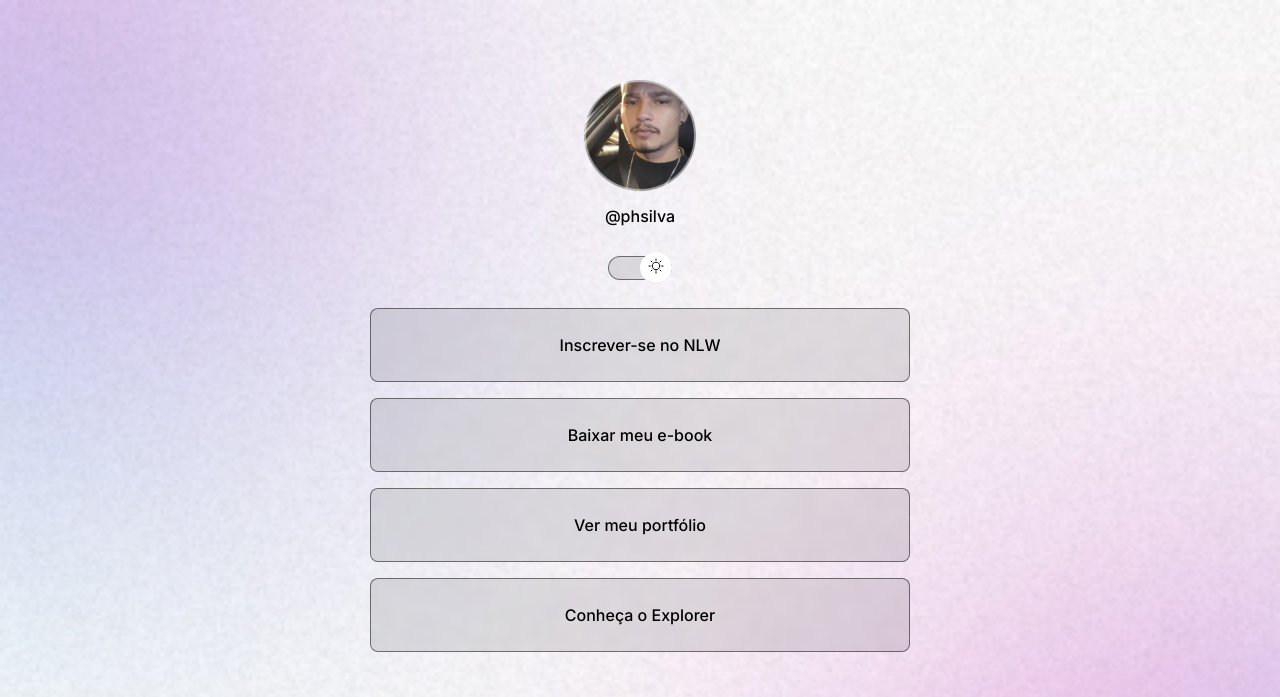
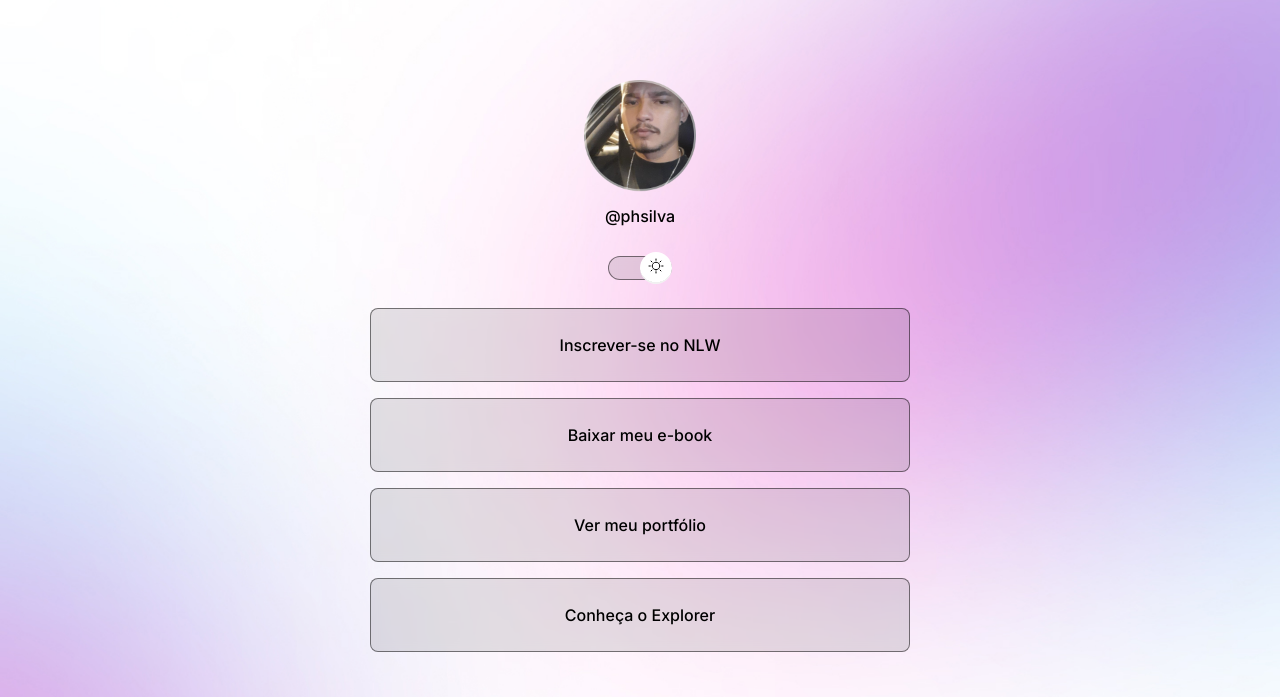
Before and after one commit to phsilva29/estudocommayk, a plain HTML site: page index.html in a window 1280 px wide. Shown: the top 697 px of the page. Drawn offline with nearby package versions, Linux system fonts and the light colour scheme.

Commit message:
change backgorund

```diff
--- a/style.css
+++ b/style.css
@@ -29,6 +29,7 @@ body {
   background-repeat: no-repeat;
   background-position: top center;
   background-size: cover;
+  height: 100vh;
 }
 
 body * {
@@ -163,3 +164,13 @@ footer {
   text-align: center;
   font-size: 14px;
 }
+/* media queries */
+@media (min-width: 700px) {
+  :root {
+    --bg-url: url(./assets/bg-desktop.jpg);
+  }
+
+  .litgh {
+    --bg-url: url(./assets/bg-desktop-light.jpg);
+  }
+}
```
Also changed, not shown: assets/bg-desktop-light.jpg (added), assets/bg-desktop.jpg (added).
